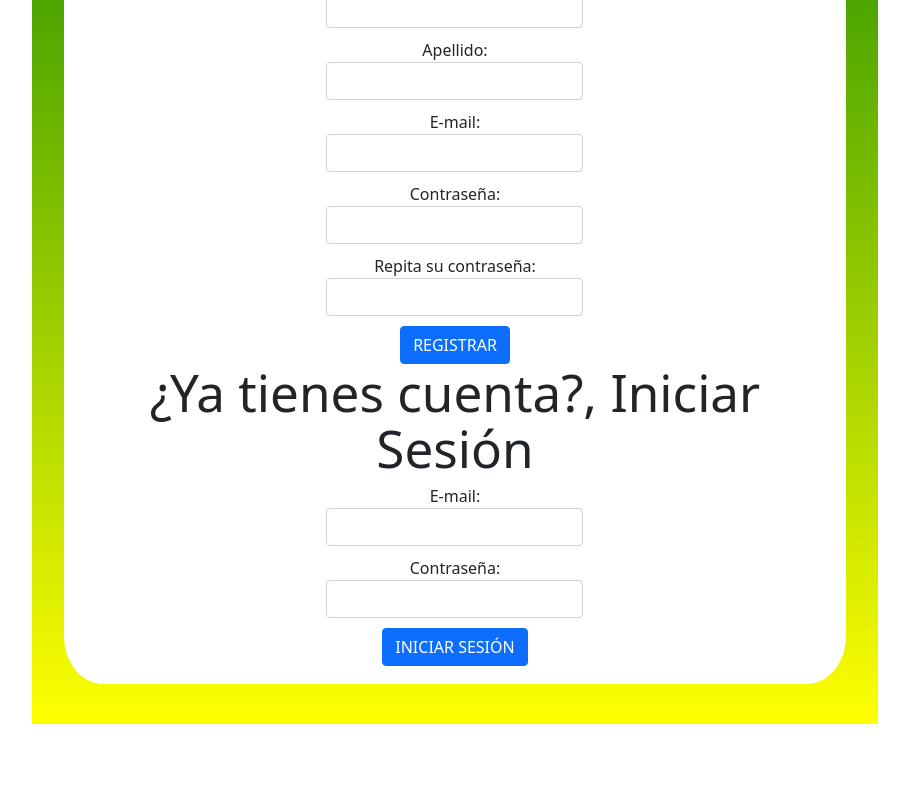
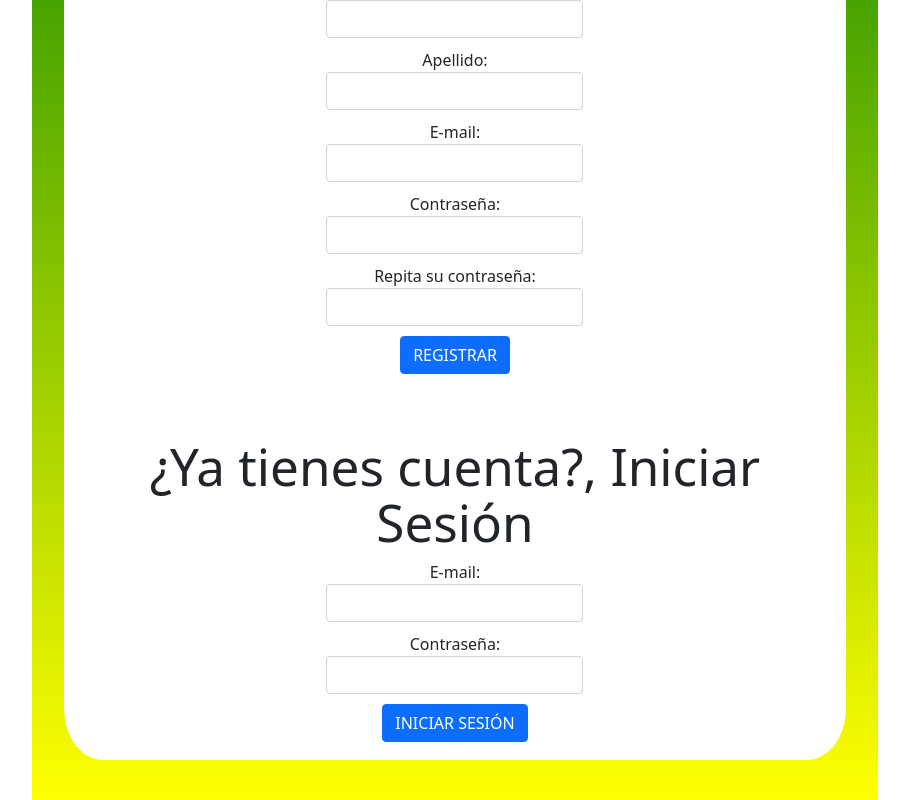
Before and after one commit to jorge2101719/estado_de_los_componentes_y_eventos, a React (Vite) app: page / in a window 1280 px wide. Shown: the part 310-1110 px from the top of the page, without its empty margins (185-1094 px from the left). Before the commit the page ends 1034 px from the top, so only its background shows below. Built offline with nearby package versions, Linux system fonts and the light colour scheme.

Commit message:
se agregan estilos a los mensajes de errores

```diff
--- a/src/App.css
+++ b/src/App.css
@@ -37,11 +37,17 @@
 }
 
 .formulario {
+  margin-top: 10px;
   display: flex;
   flex-direction: column;
   justify-content: start;
   align-items: center;
   gap: 10px;
+}
+
+.fantasma {
+  visibility: hidden;
+  margin: 20px;
 }
 
 
--- a/src/components/Formulario.jsx
+++ b/src/components/Formulario.jsx
@@ -67,7 +67,7 @@ const Formulario = () => {
       {/* estados en general: errores y eventos (puntos 3 y 4) */}
       <div>
         <form className="formulario" onSubmit={validarDatos}>
-        {error ? <p className='warning'>Todos los campos son obligatorios</p> : passworderror ? <p className='warning'>Las contraseñas no coinciden</p> : null}
+        {error ? <p className='btn-danger p-1'>Todos los campos son obligatorios</p> : passworderror ? <p className='btn-danger p-1'>Las contraseñas no coinciden</p> : null}
         <div className="form-group">
           <label for='nombre'>Nombre: </label>
           <input
@@ -131,11 +131,12 @@ const Formulario = () => {
         </form>
       </div>
 
+      <div className='fantasma'>Esto no es visible</div>
 
 
       <div>
         <h1 classname="Logeo">¿Ya tienes cuenta?, Iniciar Sesión</h1>
-        <form className="formulario" onSubmit={ValidarLog}>{errorlog ? <p>Ingrese los datos</p> : null}
+        <form className="formulario" onSubmit={ValidarLog}>{errorlog ? <p className='btn-danger p-1'>Ingrese los datos</p> : null}
 
           <div className="form-group">
           <label>E-mail: </label>
```
